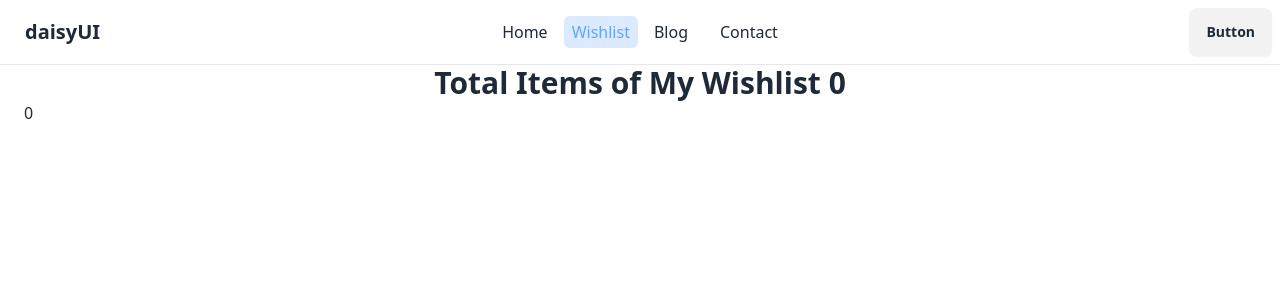
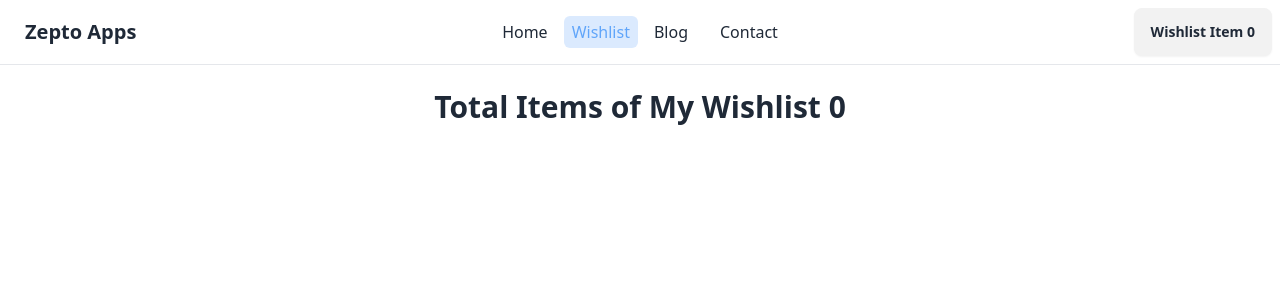
Before and after one commit to rocky-islam/ZeptoAppTask, a React (Vite) app: page /wishlist in a window 1280 px wide. Shown: the top 300 px of the page. Built offline with nearby package versions, Linux system fonts and the light colour scheme.

Commit message:
all done with out animation

```diff
--- a/src/components/Book/Book.jsx
+++ b/src/components/Book/Book.jsx
@@ -93,7 +93,9 @@ const Book = () => {
   }
 
   const handleRemoveWishlist = id =>{
-    removeFromLS(id)
+    const remainingWishlist = wishlist.filter(idx => idx.id !== id);
+    setWishlist(remainingWishlist);
+    removeFromLS(id);
   }
 
   useEffect(() =>{
@@ -142,7 +144,6 @@ const Book = () => {
           </div>
           {/* Filter */}
           <div className="flex justify-center items-center gap-2 my-8">
-            <p>wishlist {wishlist.length}</p>
             <label htmlFor="genre">Filter by Genre: </label>
             <select
               id="genre"
@@ -163,7 +164,7 @@ const Book = () => {
               See Your {filteredBooks.length} Books
             </h1>
           </div>
-          <div className="grid md:grid-cols-3 gap-5 justify-items-center my-14">
+          <div className="grid md:grid-cols-2 lg:grid-cols-3 gap-5 justify-items-center md:my-14">
             {filteredBooks.length > 0 ? (
               filteredBooks.map((books) => (
                 <SingleBook
@@ -178,7 +179,7 @@ const Book = () => {
               <p>No books founds</p>
             )}
           </div>
-          <div className="flex items-center justify-center gap-2 mb-24">
+          <div className="flex items-center justify-center gap-2 my-14">
             <button
               className={`btn btn-info`}
               onClick={() => setCurrentPage(currentPage - 1)}
--- a/src/components/BookDetails/BookDetails.jsx
+++ b/src/components/BookDetails/BookDetails.jsx
@@ -18,7 +18,7 @@ const BookDetails = () => {
           />
           </div>
           <div>
-            <h1 className="text-5xl font-bold">{title}</h1>
+            <h1 className=" text-lg lg:text-5xl font-bold">{title}</h1>
             <p className="py-6">
               <strong>Authors:</strong> {authors[0].name} ({authors[0].birth_year} - {authors[0].death_year})
             </p>
@@ -34,7 +34,7 @@ const BookDetails = () => {
             <p>
                 <strong>Total Download:</strong> {download_count}
             </p>
-            <button className="btn btn-primary">Get Started</button>
+
           </div>
         </div>
       </div>
--- a/src/components/NavBar/NavBar.jsx
+++ b/src/components/NavBar/NavBar.jsx
@@ -1,6 +1,10 @@
-import { NavLink } from "react-router-dom";
+import { useContext } from "react";
+import { Link, NavLink } from "react-router-dom";
+import { AuthContext } from "../AuthProvider/AuthProvider";
 
 const NavBar = () => {
+
+  const {wishlist} = useContext(AuthContext)
 
   const navLink = (
     <>
@@ -75,13 +79,15 @@ const NavBar = () => {
               {navLink}
             </ul>
           </div>
-          <a className="btn btn-ghost text-xl">daisyUI</a>
+          <Link to={'/'} className="btn btn-ghost md:text-xl">
+            Zepto Apps
+          </Link>
         </div>
         <div className="navbar-center hidden lg:flex">
           <ul className="menu menu-horizontal px-1">{navLink}</ul>
         </div>
         <div className="navbar-end">
-          <a className="btn">Button</a>
+          <a className="btn">Wishlist Item {wishlist.length}</a>
         </div>
       </div>
       <hr />
--- a/src/components/SingleBook/SingleBook.jsx
+++ b/src/components/SingleBook/SingleBook.jsx
@@ -7,7 +7,7 @@ const SingleBook = ({ books, handleWishlist, handleRemoveWishlist, isBookInWishl
 //   console.log(books.authors[0].name)
   return (
     <div>
-      <div className="card bg-base-100 md:w-96 md:h-[560px] shadow-xl border">
+      <div className="card bg-base-100 w-96 md:w-80 xl:w-96 md:h-[560px] shadow-xl border">
         <figure>
           <img
           className=""
--- a/src/components/Wishlist/Wishlist.jsx
+++ b/src/components/Wishlist/Wishlist.jsx
@@ -1,14 +1,25 @@
  import { useContext } from "react";
 import { AuthContext } from "../AuthProvider/AuthProvider";
+import WishlistItem from "./WishlistItem";
 
 
 
 const Wishlist = () => {
      const {wishlist} = useContext(AuthContext);
     return (
-        <div className="mx-6">
-            <p className="text-3xl font-semibold text-center">Total Items of My Wishlist {wishlist.length}</p>
-            <p>{wishlist.length}</p>
+        <div className="mx-6 my-6">
+           <div>
+           <p className="md:text-3xl font-semibold text-center ">Total Items of My Wishlist {wishlist.length}</p>
+
+           <div className="grid md:grid-cols-2 lg:grid-cols-3 justify-items-center gap-8 mt-8">
+            {
+                wishlist.map(wishlistItem => <WishlistItem
+                key={wishlistItem.id}
+                wishlistItem={wishlistItem}
+                ></WishlistItem>)
+            }
+           </div>
+           </div>
         </div>
     );
 };
--- /dev/null
+++ b/src/components/Wishlist/WishlistItem.jsx
@@ -0,0 +1,47 @@
+import { Link } from "react-router-dom";
+import { AuthContext } from "../AuthProvider/AuthProvider";
+import { removeFromLS } from "../../utilities/localstorage";
+import { useContext } from "react";
+
+
+const WishlistItem = ({wishlistItem}) => {
+    const { id, title, formats } = wishlistItem;
+    console.log(wishlistItem)
+    const {wishlist, setWishlist} = useContext(AuthContext);
+
+    const handleRemoveWishlist = id =>{
+        const remainingWishlist = wishlist.filter(idx => idx.id !== id);
+        setWishlist(remainingWishlist);
+        removeFromLS(id);
+      }
+
+
+    return (
+        <div>
+            <div className="card bg-base-100 w-96 md:w-80 xl:w-96 md:h-[560px] shadow-xl border">
+        <figure>
+          <img
+          className=""
+            src={`${formats['image/jpeg']}`}
+            alt={title}
+          />
+        </figure>
+        <div className="card-body">
+          <h2 className="card-title">{title}</h2>
+          <p><strong>Book Id:</strong> {id}</p>
+          <p><strong>Authors:</strong> {wishlistItem.authors[0]?.name || 'No Name'}</p>
+          <p><strong>Genre: </strong>{wishlistItem.subjects?.[0] || 'Unknown'}</p>
+          <div className="card-actions justify-between items-center">
+            <Link to={`/details/${id}`}>
+            <button className="btn btn-info">See Details</button>
+            </Link>
+            <button onClick={() => handleRemoveWishlist(id)} className="btn btn-warning">Remove</button>
+
+          </div>
+        </div>
+      </div>
+        </div>
+    );
+};
+
+export default WishlistItem;
```
